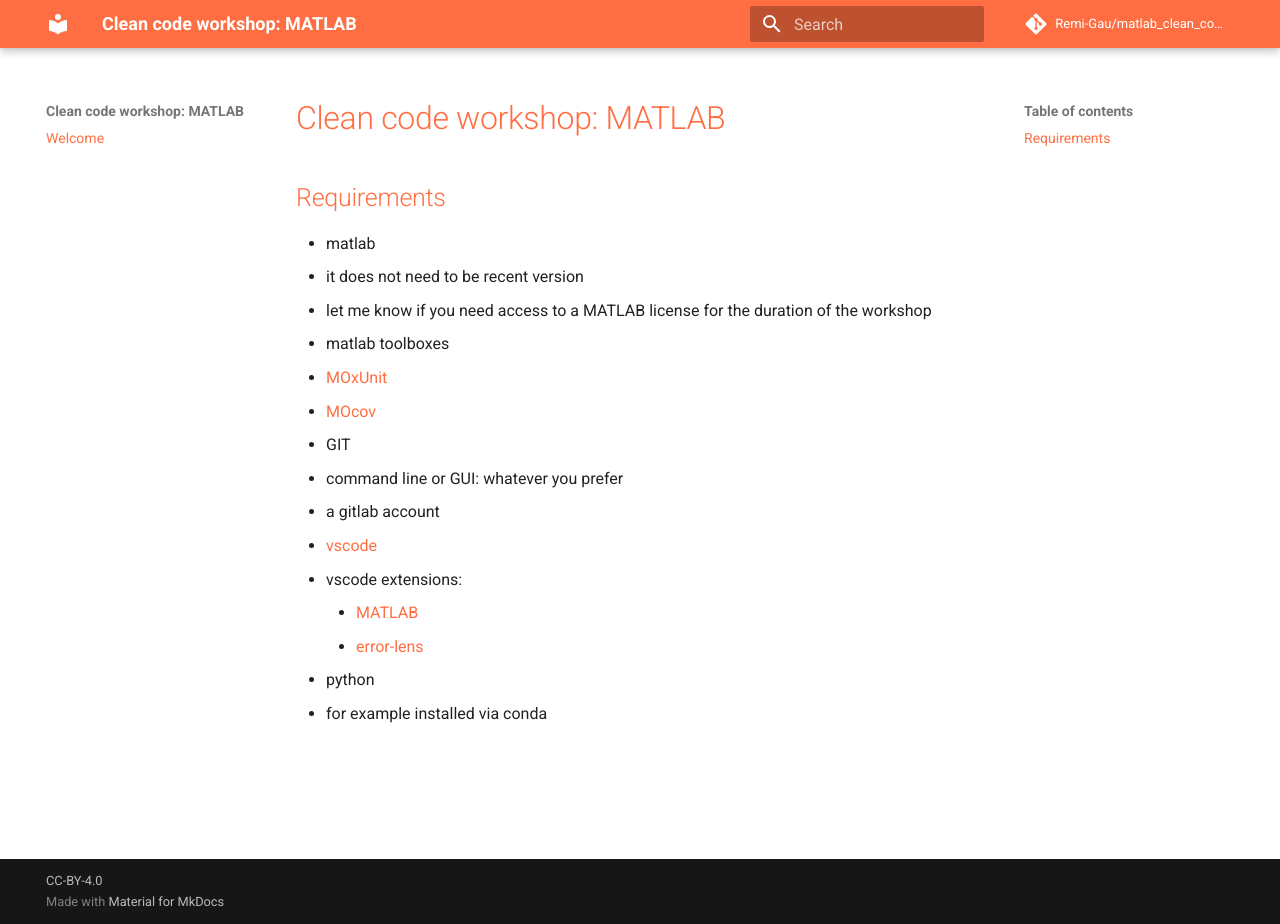
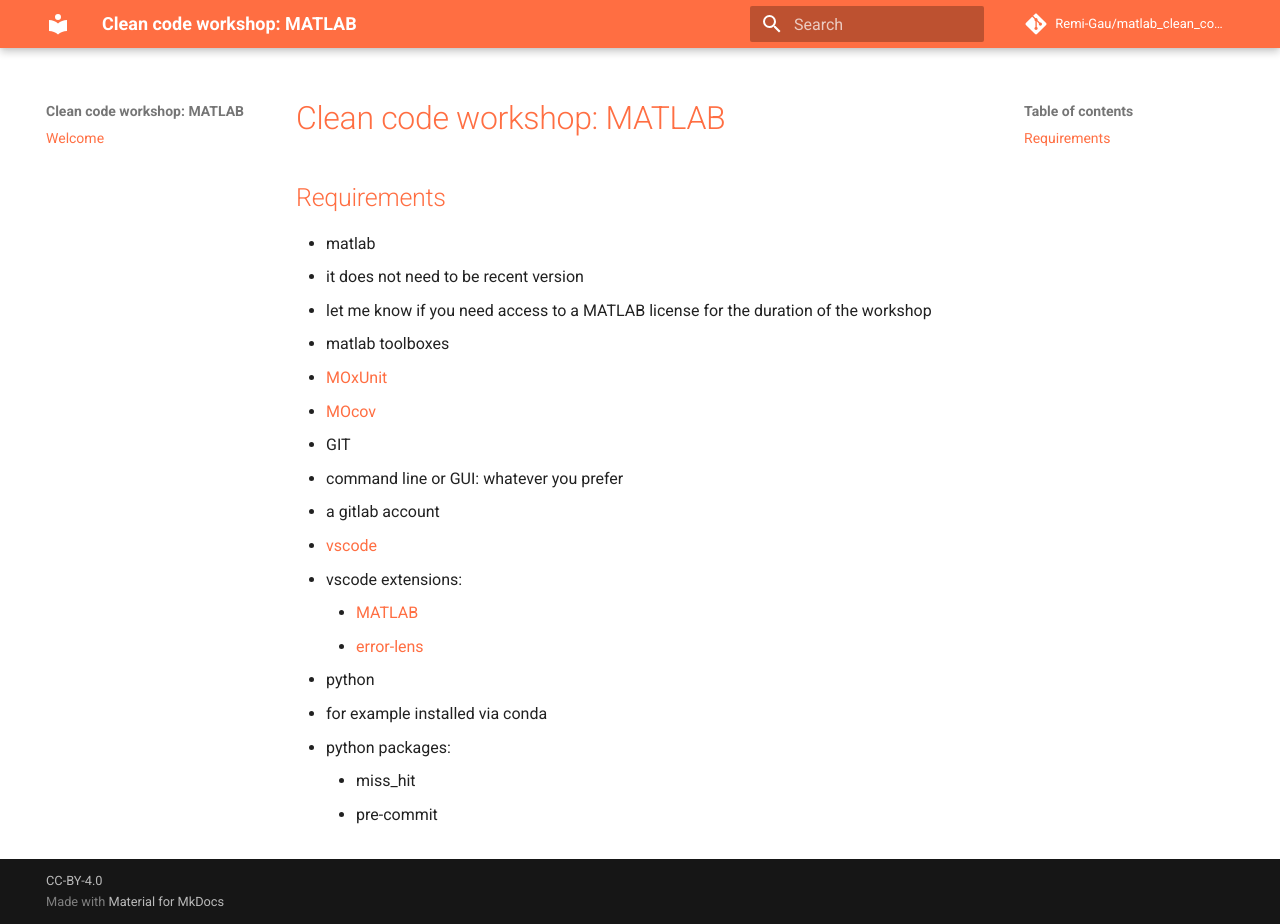
Before and after one commit to Remi-Gau/matlab_clean_code_workshop, an MkDocs documentation site: the page built from doc/index.md, in a window 1280 px wide and 924 px high. Built offline with MkDocs 1.6.1 and Material for MkDocs 9.7.7, drawn with Linux system fonts in a browser that asks for light colours; comment, search, counter and statistics services are not loaded.

```diff
--- a/doc/index.md
+++ b/doc/index.md
@@ -18,3 +18,6 @@
     - [error-lens](https://marketplace.visualstudio.com/items?itemName=usernamehw.errorlens)
 - python
   - for example installed via conda
+  - python packages:
+    - miss_hit
+    - pre-commit
```
Also changed, not shown: 1 other file.
